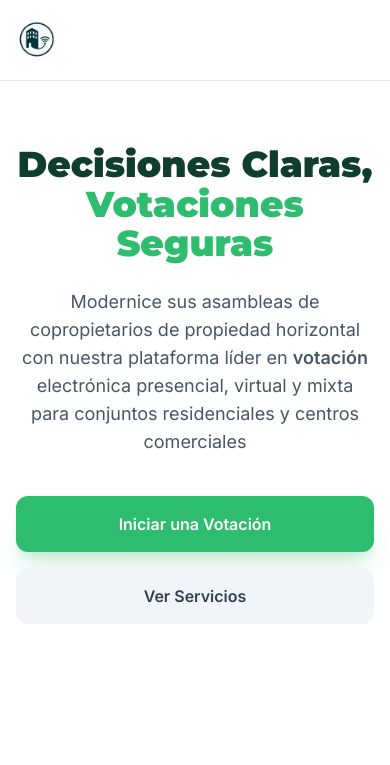
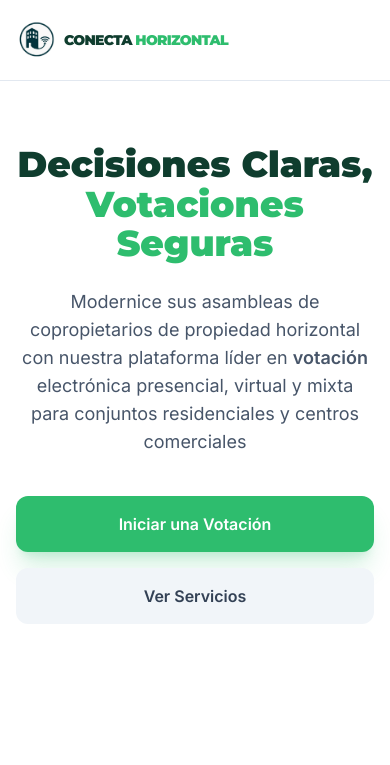
Before and after one commit to ElkinV/Conecta-Horizontal-Landing, a website: page index.html in a window 390 px wide. Shown: the top 765 px of the page. Drawn offline with nearby package versions, Linux system fonts and the light colour scheme.

Commit message:
feat: title header for mobile versions

```diff
--- a/index.html
+++ b/index.html
@@ -165,7 +165,7 @@
       <div class="flex justify-between items-center h-20">
         <div class="flex items-center gap-2">
           <img src="Logo.png" alt="Conecta Horizontal" class="h-10 w-auto">
-          <span class="font-montserrat font-black text-xl text-titleColor tracking-tighter hidden sm:block">
+          <span class="font-montserrat font-black text-sm sm:text-xl text-titleColor tracking-tighter">
             CONECTA <span class="text-primary">HORIZONTAL</span>
           </span>
         </div>
```
